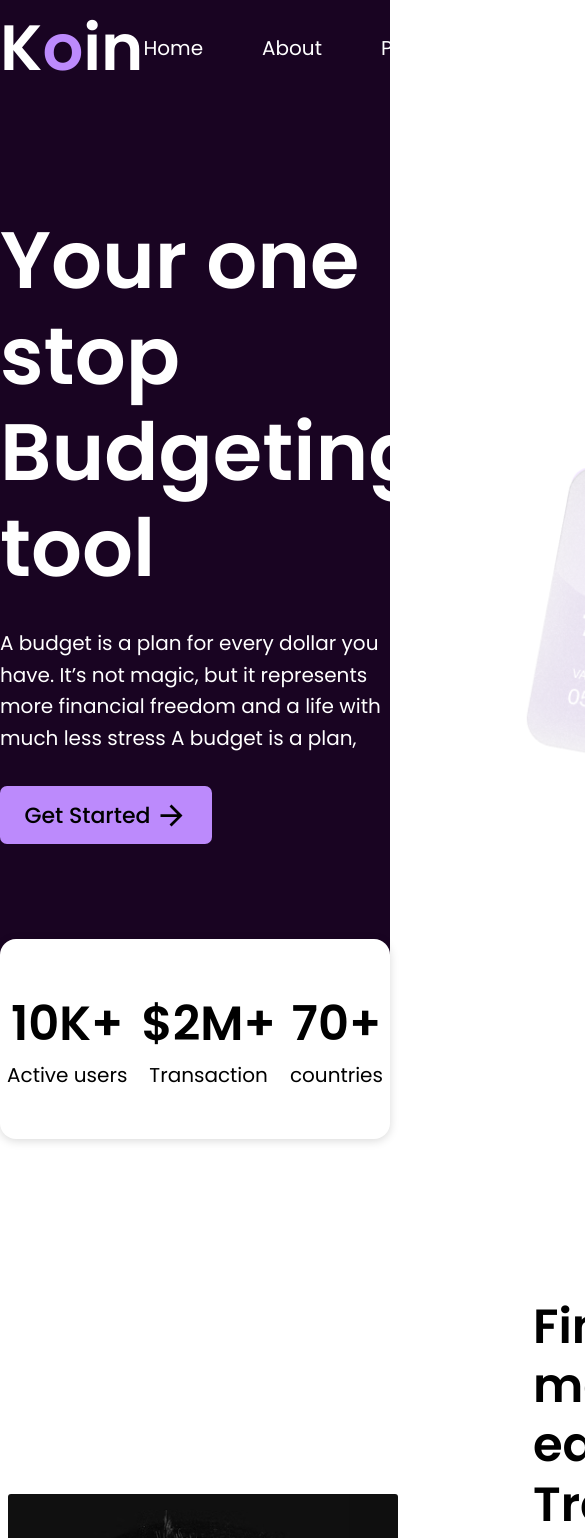
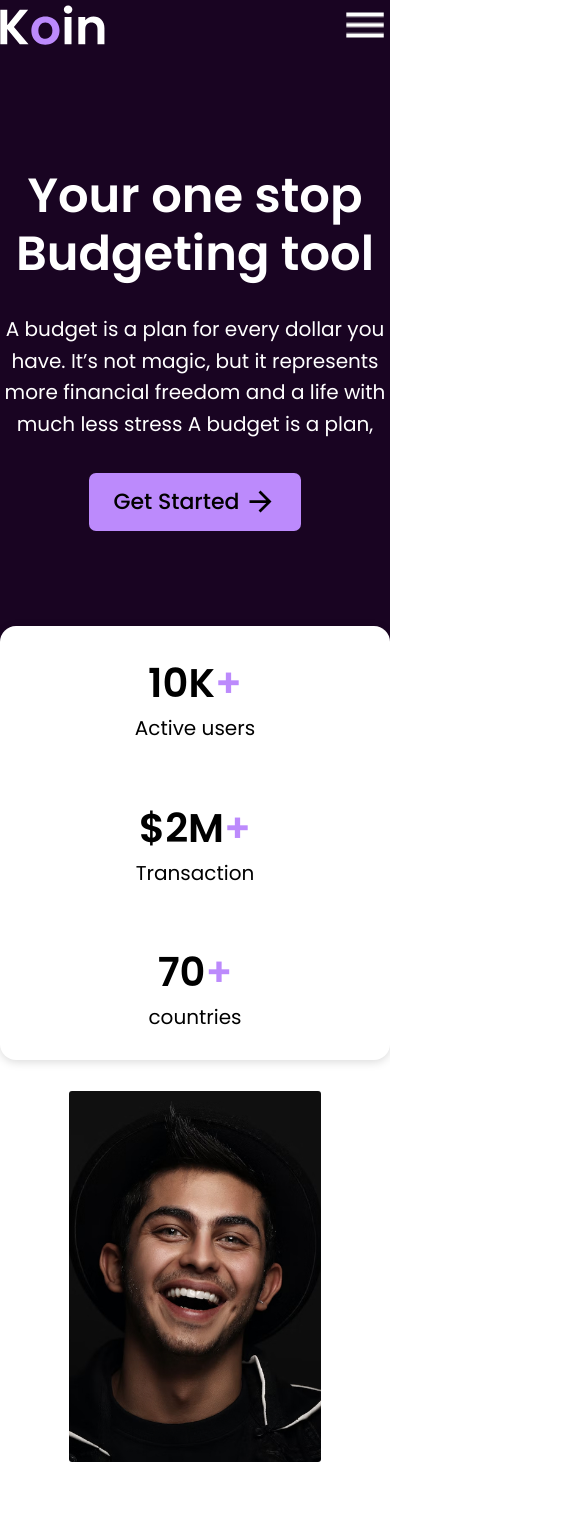
Before and after one commit to YanaFilonchik/Koin, a plain HTML site: page index.html in a window 390 px wide. Shown: the top 1538 px of the page, 585 px wide, since content can reach past the window. Drawn offline with Linux system fonts and the light colour scheme.

Commit message:
adaptive project

```diff
--- a/index.html
+++ b/index.html
@@ -16,7 +16,7 @@
 <body>
     <header>
         <div>
-            <p>K<span>o</span>in</p>
+            <img src="resours/Koin.svg" alt="">
 
             <nav>
                 <p>Home</p>
@@ -26,6 +26,7 @@
                 <p>Contact Us</p>
                 <button>Sign in</button>
             </nav>
+            <img class="burger-menu" src="resours/Menu.png" alt="">
         </div>
     </header>
 
@@ -42,7 +43,7 @@
                         <img src="resours/material-symbols_arrow-forward.svg" alt="">
                     </button>
                 </div>
-                <img src="resours/card.png" alt="">
+                <img class="img-card" src="resours/card.png" alt="">
             </div>
         </section>
 
@@ -50,22 +51,22 @@
             <div class="contener">
                 <div class="statistic">
                     <div>
-                        <p>10K+</p>
+                        <p>10K<span>+</span></p>
                         <p>Active users</p>
                     </div>
                     <div>
-                        <p>$2M+</p>
+                        <p>$2M<span>+</span></p>
                         <p>Transaction</p>
                     </div>
                     <div>
-                        <p>70+</p>
+                        <p>70<span>+</span></p>
                         <p>countries</p>
                     </div>
                 </div>
 
                 <img class="img" src="resours/Screenshot 2023-02-19 at 11.27 1.jpg" alt="">
                 <div class="info">
-                    <p class="text-48px">Finances, made easy.
+                    <p class="text">Finances, made easy.
                         Track, manage & reach your financial goals.</з>
                     <p>Designed to help you take control of your finances and achieve your financial goals. Our app is
                         easy to use and provides a complete overview of your finances, allowing you to manage your money
@@ -81,12 +82,12 @@
 
     <footer>
         <div class="contener">
-            <img src="resours/Koin.svg" alt="">
+            <img class="logo" src="resours/Koin.svg" alt="">
             <nav>
                 <p>FAQ’s</p>
                 <p>Contact us</p>
-                <p>Contact us</p>
-                <p>Contact us</p>
+                <p>Terms & conditions</p>
+                <p>Privacy Policy</p>
             </nav>
             <div>
                 <img src="resours/icons8-instagram-30 (1) 1.png" alt="">
--- a/style.css
+++ b/style.css
@@ -15,13 +15,9 @@ header {
         justify-content: space-between;
         align-items: center;
 
-        & p {
-            font: 600 64px Poppins;
-            color: #FFFFFF;
-
-            & span {
-                color: #BC8AFC;
-            }
+        & img {
+            width: 167px;
+            height: 96px;
         }
 
         & nav {
@@ -45,6 +41,12 @@ header {
                 border-width: 0;
                 box-shadow: 10px 7px 9px 0px #00000040;
             }
+        }
+
+        & .burger-menu {
+            width: 50px;
+            height: 50px;
+            display: none;
         }
     }
 }
@@ -98,9 +100,11 @@ header {
             }
         }
 
-        & img {
+        & .img-card {
             max-width: 555px;
             max-height: 581px;
+            width: 100%;
+            height: 100%;
         }
     }
 }
@@ -135,7 +139,7 @@ header {
             flex-direction: column;
             gap: 16px;
 
-            & .text-48px {
+            & .text {
                 font: 600 48px Poppins;
                 line-height: 123%;
                 color: #000000;
@@ -180,7 +184,6 @@ header {
     background-color: #FFFFFF;
     display: flex;
     justify-content: space-around;
-    flex-direction: row;
     align-items: center;
     text-align: center;
 
@@ -190,6 +193,10 @@ header {
 
     & p:last-child {
         font: 400 20px Poppins;
+    }
+
+    & p span {
+        color: #BC8AFC;
     }
 }
 
@@ -218,9 +225,117 @@ footer {
             }
         }
 
-        & div{
+        & div {
             display: flex;
             gap: 21px;
         }
     }
 }
+
+@media (max-width: 1100px) {
+    header div {
+        & nav{
+            display: none;
+        }
+
+        & .burger-menu{
+            display: block;
+        }
+    }
+
+    .preview .contener {
+        justify-content: center;
+
+        & .img-card {
+            display: none;
+        }
+
+        & div {
+            max-width: 780px;
+            align-items: center;
+            text-align: center;
+        }
+    }
+}
+
+@media (max-width: 1050px) {
+    .about .contener {
+        gap: 71px;
+    }
+}
+
+@media (max-width: 800px) {
+    header div img {
+        width: 105px;
+        height: 50px;
+    }
+
+    .preview .contener div {
+        max-width: 574px;
+
+        & h1 {
+            font-size: 48px;
+        }
+    }
+
+    .about .contener {
+        padding-top: 184px;
+        padding-bottom: 76px;
+
+        & .info .text {
+            font-size: 32px;
+        }
+
+        & .img {
+            max-width: 252px;
+            max-height: 371px;
+        }
+
+        .statistic {
+            max-height: 170px;
+            height: 100%;
+
+            & p:first-child {
+                font-size: 40px;
+            }
+        }
+    }
+
+    footer .contener {
+        gap: 62px;
+
+        & .logo {
+            width: 105px;
+            height: 50px;
+        }
+
+        & nav {
+            flex-direction: column;
+        }
+    }
+}
+
+@media (max-width: 580px) {
+    .about .contener {
+        flex-direction: column;
+        padding-top: 357px;
+
+        & .info .text {
+            font-size: 36px;
+        }
+    }
+
+    .about .contener .statistic {
+        flex-direction: column;
+        max-height: 434px;
+    }
+
+    footer .contener {
+        padding: 32px 0;
+        gap: 32px;
+
+        & nav {
+            gap: 40px;
+        }
+    }
+}
```
Also changed, not shown: resours/Menu.png (added).
